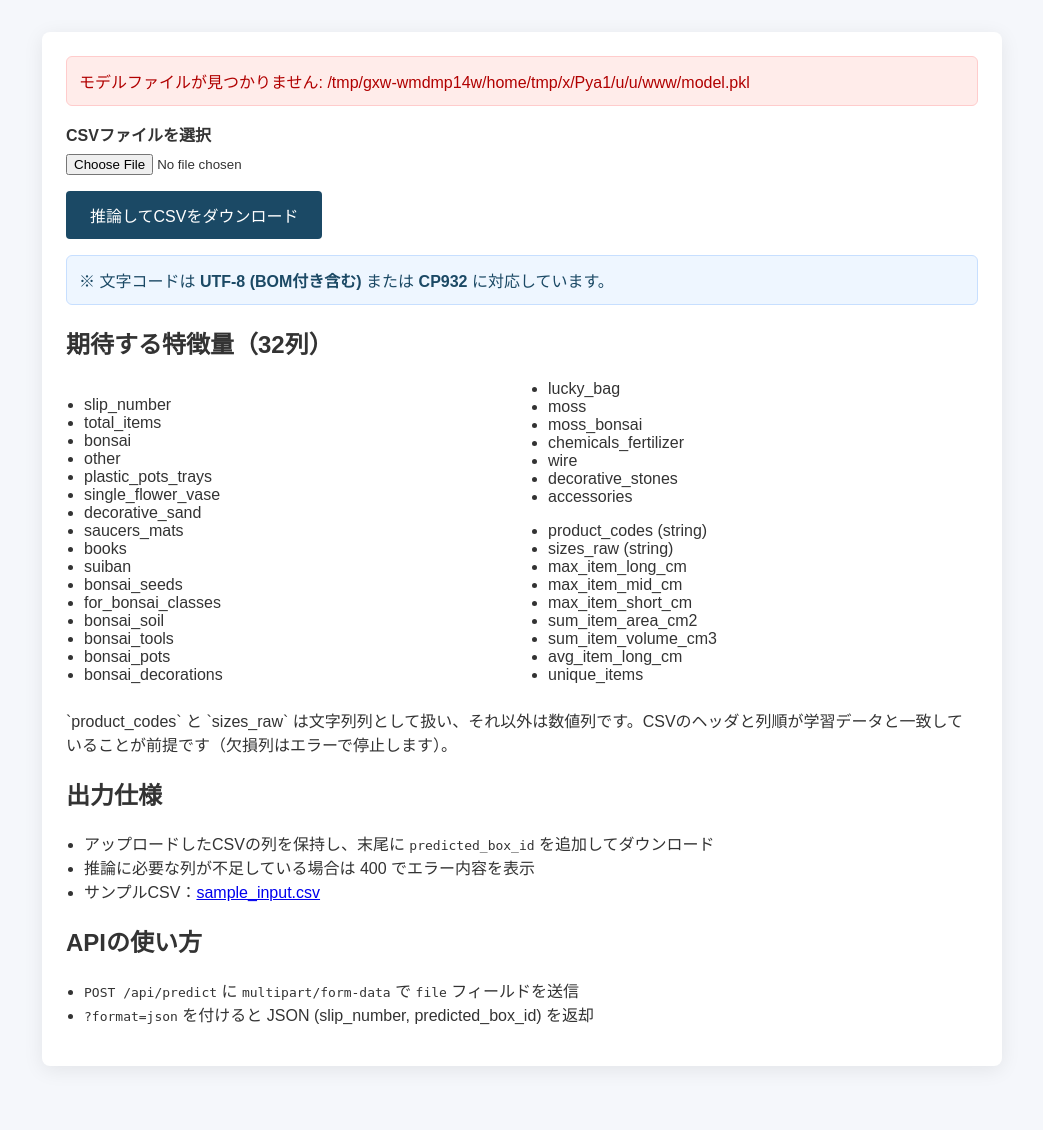
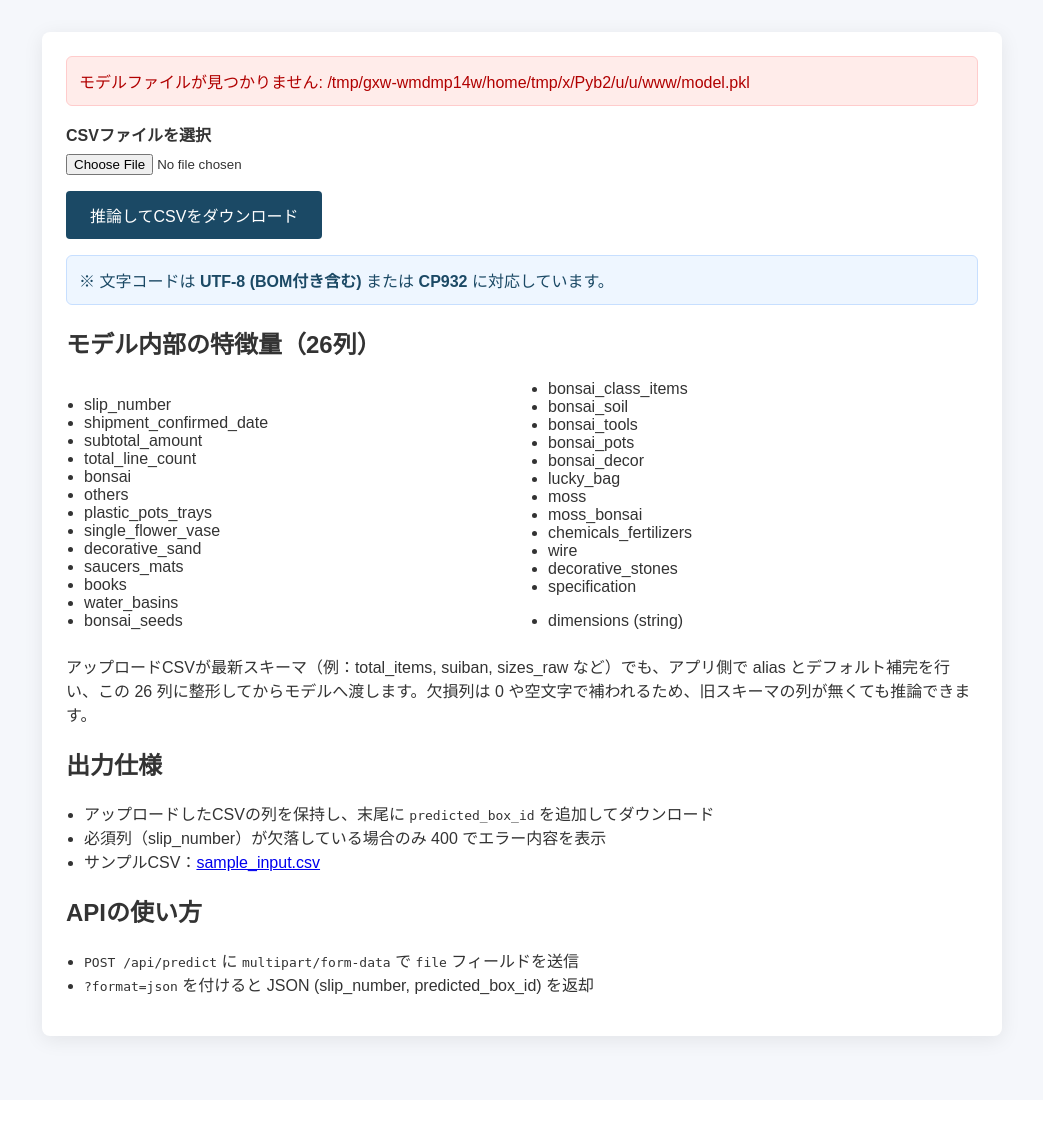
Before and after one commit to dermo-san/HacoPita, a Flask app: page / in a window 1280 px wide. Shown: the part 146-1276 px from the top of the page, without its empty margins (118-1161 px from the left). After the commit the page ends 1196 px from the top, so only its background shows below. Run offline with Flask 3, Linux system fonts and the light colour scheme.

Commit message:
change2.5

```diff
--- a/app.py
+++ b/app.py
@@ -6,47 +6,45 @@
 import pickle
 import re
 from pathlib import Path
-from typing import Dict, List, Optional, Sequence, Tuple
+from typing import Dict, List, Optional, Sequence, Set, Tuple
 
 import numpy as np
 import pandas as pd
+try:
+    import yaml
+except ImportError:  # pragma: no cover - optional dependency during local smoke tests
+    yaml = None
 from flask import Flask, Response, jsonify, render_template, request
 from werkzeug.utils import secure_filename
 
 BASE_DIR = Path(__file__).resolve().parent
 FEATURE_COLUMNS: List[str] = [
     "slip_number",
-    "total_items",
+    "shipment_confirmed_date",
+    "subtotal_amount",
+    "total_line_count",
     "bonsai",
-    "other",
+    "others",
     "plastic_pots_trays",
     "single_flower_vase",
     "decorative_sand",
     "saucers_mats",
     "books",
-    "suiban",
+    "water_basins",
     "bonsai_seeds",
-    "for_bonsai_classes",
+    "bonsai_class_items",
     "bonsai_soil",
     "bonsai_tools",
     "bonsai_pots",
-    "bonsai_decorations",
+    "bonsai_decor",
     "lucky_bag",
     "moss",
     "moss_bonsai",
-    "chemicals_fertilizer",
+    "chemicals_fertilizers",
     "wire",
     "decorative_stones",
-    "accessories",
-    "product_codes",
-    "sizes_raw",
-    "max_item_long_cm",
-    "max_item_mid_cm",
-    "max_item_short_cm",
-    "sum_item_area_cm2",
-    "sum_item_volume_cm3",
-    "avg_item_long_cm",
-    "unique_items",
+    "specification",
+    "dimensions",
 ]
 TARGET_COLUMN = "box_id"
 EXPECTED_FEATURES_COUNT = len(FEATURE_COLUMNS)
@@ -55,33 +53,30 @@
 
 REQUIRED_COLUMNS: List[str] = ["slip_number"]
 
-STRING_COLUMNS = {"product_codes", "sizes_raw"}
-FLOAT_COLUMNS = {
-    "max_item_long_cm",
-    "max_item_mid_cm",
-    "max_item_short_cm",
-    "sum_item_area_cm2",
-    "sum_item_volume_cm3",
-    "avg_item_long_cm",
-}
+STRING_COLUMNS = {"dimensions"}
+FLOAT_COLUMNS: Set[str] = set()
+DATETIME_COLUMNS = {"shipment_confirmed_date"}
 INTEGER_COLUMNS = [
     col
     for col in FEATURE_COLUMNS
-    if col not in STRING_COLUMNS and col not in FLOAT_COLUMNS
+    if col not in STRING_COLUMNS and col not in FLOAT_COLUMNS and col not in DATETIME_COLUMNS
 ]
 MODEL_PATH = Path(__file__).resolve().parent / "model.pkl"
 SCORING_FILE_PATH = Path(__file__).resolve().parent / "model" / "scoring_file_v_2_0_0.py"
 EXPECTED_FEATURES_JSON_PATH = Path(__file__).resolve().parent / "expected_features.json"
+MLMODEL_PATH = Path(__file__).resolve().parent / "MLmodel"
 LOGGER = logging.getLogger(__name__)
 FEATURE_ALIASES: Dict[str, List[str]] = {
-    "total_items": ["total_line_count"],
-    "other": ["others"],
-    "suiban": ["water_basins"],
-    "for_bonsai_classes": ["bonsai_class_items"],
-    "bonsai_decorations": ["bonsai_decor"],
-    "chemicals_fertilizer": ["chemicals_fertilizers"],
-    "sizes_raw": ["dimensions"],
+    "total_line_count": ["total_items"],
+    "others": ["other"],
+    "water_basins": ["suiban"],
+    "bonsai_class_items": ["for_bonsai_classes"],
+    "bonsai_decor": ["bonsai_decorations"],
+    "chemicals_fertilizers": ["chemicals_fertilizer"],
+    "specification": ["accessories"],
+    "dimensions": ["sizes_raw"],
 }
+DEFAULT_DATETIME = pd.Timestamp("1970-01-01")
 
 
 def create_app() -> Flask:
@@ -194,6 +189,21 @@
 
 def get_expected_features() -> Tuple[List[str], str]:
     try:
+        from_mlmodel = infer_features_from_mlmodel_signature()
+        if validate_feature_list(from_mlmodel):
+            persist_expected_features(from_mlmodel)
+            log_detected_features(from_mlmodel, MLMODEL_PATH)
+            return from_mlmodel, ""
+        if from_mlmodel:
+            LOGGER.warning(
+                "MLmodel から取得した列数が %s でした（期待 %s）。",
+                len(from_mlmodel),
+                EXPECTED_FEATURES_COUNT,
+            )
+    except Exception as exc:
+        LOGGER.exception("MLmodel の signature 解析に失敗: %s", exc)
+
+    try:
         from_scoring = infer_features_from_scoring_file()
         if validate_feature_list(from_scoring):
             persist_expected_features(from_scoring)
@@ -238,8 +248,8 @@
         LOGGER.exception("expected_features.json の読み込みに失敗: %s", exc)
 
     message = (
-        "期待する32列の特徴量を特定できませんでした。scoring_file_v_2_0_0.py または "
-        "学習データCSVを確認してください。"
+        f"期待する{EXPECTED_FEATURES_COUNT}列の特徴量を特定できませんでした。"
+        "MLmodel / scoring_file_v_2_0_0.py / 学習データCSVを確認してください。"
     )
     LOGGER.error(message)
     persist_expected_features(FEATURE_COLUMNS)
@@ -276,6 +286,26 @@
     for key in dict_node.body.keys:
         if isinstance(key, ast.Constant) and isinstance(key.value, str):
             features.append(key.value)
+    return features
+
+
+def infer_features_from_mlmodel_signature() -> List[str]:
+    if yaml is None or not MLMODEL_PATH.exists():
+        return []
+    data = yaml.safe_load(MLMODEL_PATH.read_text(encoding="utf-8"))
+    signature = data.get("signature", {})
+    inputs_raw = signature.get("inputs")
+    if not inputs_raw:
+        return []
+    if isinstance(inputs_raw, str):
+        inputs = json.loads(inputs_raw)
+    else:
+        inputs = inputs_raw
+    features: List[str] = []
+    for item in inputs:
+        name = item.get("name")
+        if name:
+            features.append(str(name))
     return features
 
 
@@ -359,7 +389,9 @@
             f"必須列が不足しています: {', '.join(missing)}", status_code=400
         )
 
-    LOGGER.info("Input CSV columns=%s (count=%s)", list(input_df.columns), len(input_df.columns))
+    LOGGER.info(
+        "Input CSV columns=%s (count=%s)", list(input_df.columns), len(input_df.columns)
+    )
     features = prepare_model_input(input_df, expected_features)
     if features.shape[1] != len(expected_features):
         raise PredictionError(
@@ -425,6 +457,13 @@
             continue
         normalized[column] = normalized[column].fillna("").astype(str)
 
+    for column in DATETIME_COLUMNS:
+        if column not in normalized.columns:
+            continue
+        normalized[column] = pd.to_datetime(
+            normalized[column], errors="coerce"
+        ).fillna(DEFAULT_DATETIME)
+
     return normalized
 
 
@@ -444,6 +483,7 @@
             alias_usage[column] = alias
             continue
         missing.append(column)
+        working[column] = create_default_column(len(df), column)
 
     extra_columns = [
         col for col in df.columns if col not in expected_features and col != TARGET_COLUMN
@@ -457,8 +497,9 @@
         alias_usage,
     )
     if missing:
-        raise PredictionError(
-            f"モデルに必要な列が不足しています: {', '.join(missing)}", status_code=400
+        LOGGER.warning(
+            "次の列が入力に存在しなかったためデフォルト値で補完しました: %s",
+            missing,
         )
 
     normalized = normalize_input_dataframe(working)
@@ -470,6 +511,16 @@
             status_code=500,
         )
     return features
+
+
+def create_default_column(length: int, column: str) -> pd.Series:
+    if column in DATETIME_COLUMNS:
+        return pd.Series([DEFAULT_DATETIME] * length)
+    if column in STRING_COLUMNS:
+        return pd.Series([""] * length, dtype="object")
+    if column in FLOAT_COLUMNS:
+        return pd.Series([0.0] * length, dtype="float64")
+    return pd.Series([0] * length, dtype="int64")
 
 
 def find_missing_required_columns(df: pd.DataFrame) -> List[str]:
--- a/expected_features.json
+++ b/expected_features.json
@@ -1,34 +1,28 @@
 [
   "slip_number",
-  "total_items",
+  "shipment_confirmed_date",
+  "subtotal_amount",
+  "total_line_count",
   "bonsai",
-  "other",
+  "others",
   "plastic_pots_trays",
   "single_flower_vase",
   "decorative_sand",
   "saucers_mats",
   "books",
-  "suiban",
+  "water_basins",
   "bonsai_seeds",
-  "for_bonsai_classes",
+  "bonsai_class_items",
   "bonsai_soil",
   "bonsai_tools",
   "bonsai_pots",
-  "bonsai_decorations",
+  "bonsai_decor",
   "lucky_bag",
   "moss",
   "moss_bonsai",
-  "chemicals_fertilizer",
+  "chemicals_fertilizers",
   "wire",
   "decorative_stones",
-  "accessories",
-  "product_codes",
-  "sizes_raw",
-  "max_item_long_cm",
-  "max_item_mid_cm",
-  "max_item_short_cm",
-  "sum_item_area_cm2",
-  "sum_item_volume_cm3",
-  "avg_item_long_cm",
-  "unique_items"
+  "specification",
+  "dimensions"
 ]
--- a/templates/index.html
+++ b/templates/index.html
@@ -42,50 +42,44 @@
             <button type="submit">推論してCSVをダウンロード</button>
         </form>
         <p class="alert info">※ 文字コードは <strong>UTF-8 (BOM付き含む)</strong> または <strong>CP932</strong> に対応しています。</p>
-        <h2>期待する特徴量（32列）</h2>
+        <h2>モデル内部の特徴量（26列）</h2>
         <div class="columns">
             <ul>
                 <li>slip_number</li>
-                <li>total_items</li>
+                <li>shipment_confirmed_date</li>
+                <li>subtotal_amount</li>
+                <li>total_line_count</li>
                 <li>bonsai</li>
-                <li>other</li>
+                <li>others</li>
                 <li>plastic_pots_trays</li>
                 <li>single_flower_vase</li>
                 <li>decorative_sand</li>
                 <li>saucers_mats</li>
                 <li>books</li>
-                <li>suiban</li>
+                <li>water_basins</li>
                 <li>bonsai_seeds</li>
-                <li>for_bonsai_classes</li>
+                <li>bonsai_class_items</li>
                 <li>bonsai_soil</li>
                 <li>bonsai_tools</li>
                 <li>bonsai_pots</li>
-                <li>bonsai_decorations</li>
+                <li>bonsai_decor</li>
                 <li>lucky_bag</li>
                 <li>moss</li>
                 <li>moss_bonsai</li>
-                <li>chemicals_fertilizer</li>
+                <li>chemicals_fertilizers</li>
                 <li>wire</li>
                 <li>decorative_stones</li>
-                <li>accessories</li>
+                <li>specification</li>
             </ul>
             <ul>
-                <li>product_codes (string)</li>
-                <li>sizes_raw (string)</li>
-                <li>max_item_long_cm</li>
-                <li>max_item_mid_cm</li>
-                <li>max_item_short_cm</li>
-                <li>sum_item_area_cm2</li>
-                <li>sum_item_volume_cm3</li>
-                <li>avg_item_long_cm</li>
-                <li>unique_items</li>
+                <li>dimensions (string)</li>
             </ul>
         </div>
-        <p>`product_codes` と `sizes_raw` は文字列列として扱い、それ以外は数値列です。CSVのヘッダと列順が学習データと一致していることが前提です（欠損列はエラーで停止します）。</p>
+        <p>アップロードCSVが最新スキーマ（例：total_items, suiban, sizes_raw など）でも、アプリ側で alias とデフォルト補完を行い、この 26 列に整形してからモデルへ渡します。欠損列は 0 や空文字で補われるため、旧スキーマの列が無くても推論できます。</p>
         <h2>出力仕様</h2>
         <ul>
             <li>アップロードしたCSVの列を保持し、末尾に <code>predicted_box_id</code> を追加してダウンロード</li>
-            <li>推論に必要な列が不足している場合は 400 でエラー内容を表示</li>
+            <li>必須列（slip_number）が欠落している場合のみ 400 でエラー内容を表示</li>
             <li>サンプルCSV：<a href="{{ url_for('static', filename='sample_input.csv') }}" download>sample_input.csv</a></li>
         </ul>
         <h2>APIの使い方</h2>
```
Also changed, not shown: README.md.
